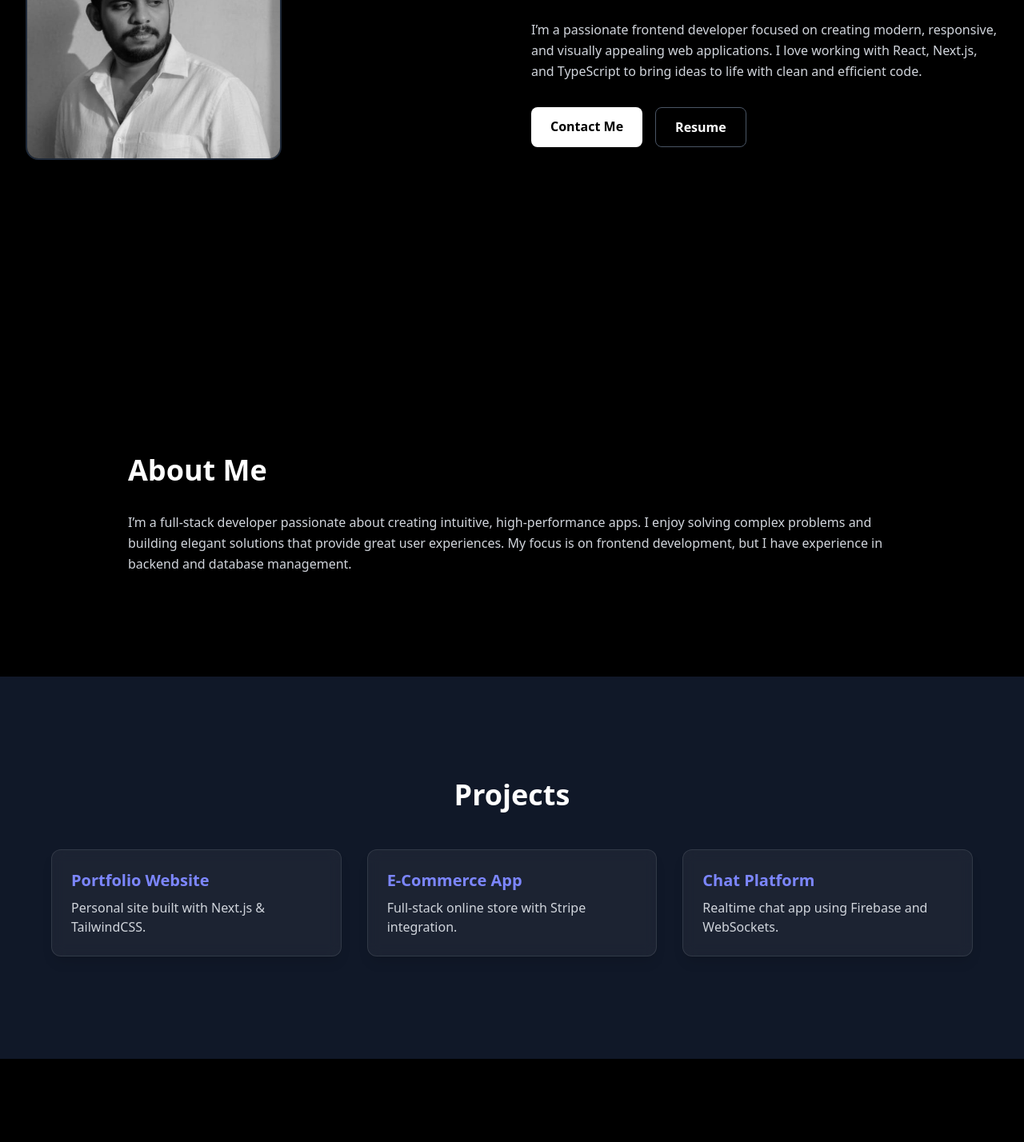
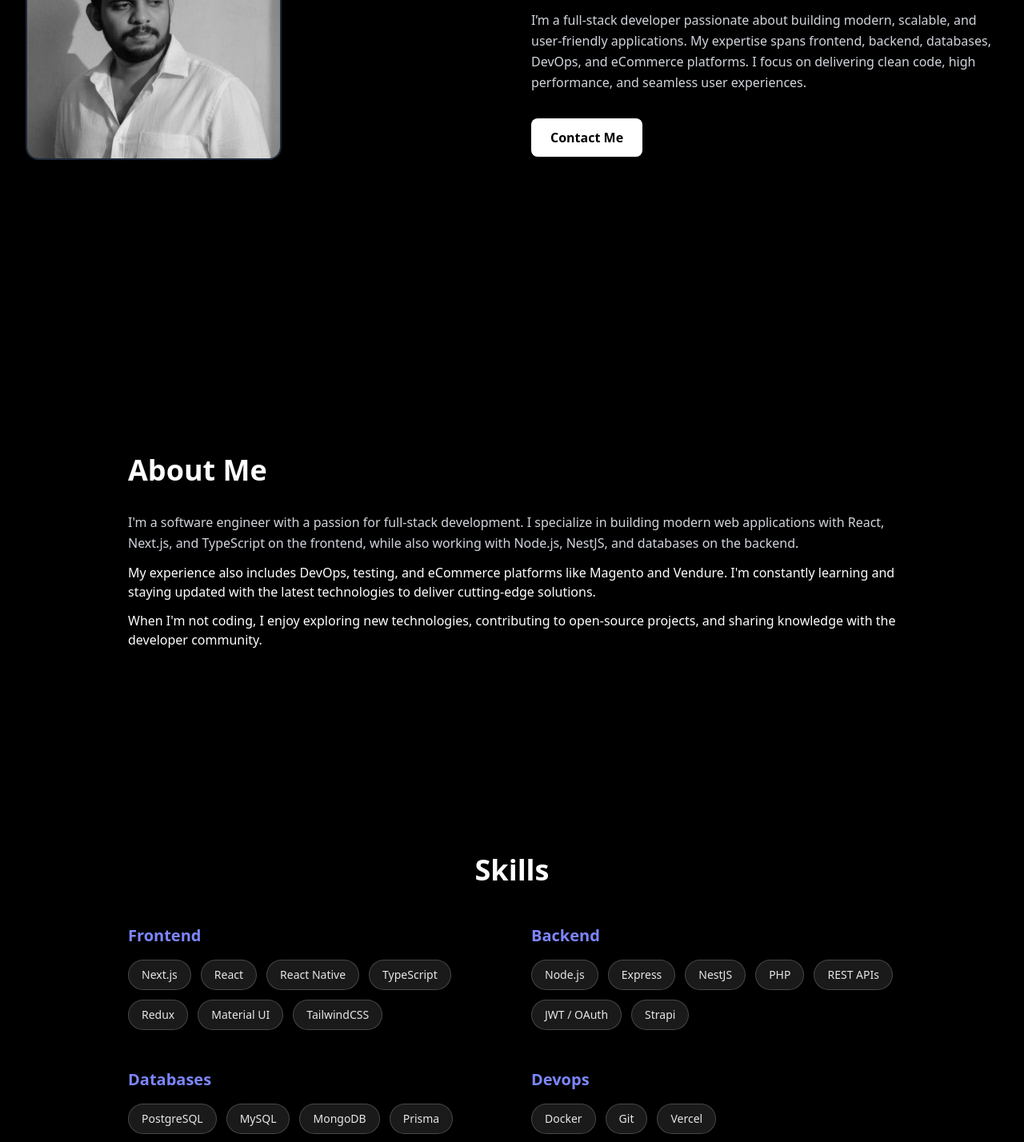
Before and after one commit to anandhu2022/anandhu-a-s-portfolio-website, a Next.js app: page / in a window 1280 px wide. Shown: the part 360-1788 px from the top of the page at 80% size. Built offline with nearby package versions, Linux system fonts and the light colour scheme.

Commit message:
Updated the content

```diff
--- a/src/app/page.tsx
+++ b/src/app/page.tsx
@@ -1,16 +1,26 @@
 // app/page.tsx
-"use client";
+'use client';
 
-import Image from "next/image";
-import { motion } from "framer-motion";
+import Image from 'next/image';
+import { motion } from 'framer-motion';
 
-const projects = [
-    { title: "Portfolio Website", desc: "Personal site built with Next.js & TailwindCSS." },
-    { title: "E-Commerce App", desc: "Full-stack online store with Stripe integration." },
-    { title: "Chat Platform", desc: "Realtime chat app using Firebase and WebSockets." },
-];
-
-const skills = ["Next.js", "React", "TypeScript", "Node.js", "Express", "PostgreSQL", "Docker"];
+// ✅ Grouped Skills
+const skills = {
+    frontend: [
+        'Next.js',
+        'React',
+        'React Native',
+        'TypeScript',
+        'Redux',
+        'Material UI',
+        'TailwindCSS',
+    ],
+    backend: ['Node.js', 'Express', 'NestJS', 'PHP', 'REST APIs', 'JWT / OAuth', 'Strapi'],
+    databases: ['PostgreSQL', 'MySQL', 'MongoDB', 'Prisma', 'Redis'],
+    devops: ['Docker', 'Git', 'Vercel'],
+    testing: ['Jest', 'Postman'],
+    ecommerce: ['Magento2', 'Adobe Commerce', 'Vendure'],
+};
 
 export default function Home() {
     return (
@@ -24,16 +34,16 @@ export default function Home() {
                     transition={{ duration: 1 }}
                     className="flex justify-center md:justify-start flex-1"
                 >
-                    <div className="w-64 h-64 md:w-80 md:h-80 rounded-2xl overflow-hidden border-2 border-gray-800 shadow-lg">
+                    <div className="relative w-64 h-64 md:w-80 md:h-80 rounded-2xl overflow-hidden border-2 border-gray-800 shadow-lg">
                         <Image
                             src="/profile.jpg"
                             alt="Anandhu A S"
-                            width={320}
-                            height={320}
-                            className="object-cover object-top w-full h-full"
+                            fill
+                            className="object-cover object-top"
                             priority
                         />
                     </div>
+
                 </motion.div>
 
                 {/* Right Content */}
@@ -45,26 +55,27 @@ export default function Home() {
                 >
                     <h1 className="text-5xl md:text-6xl font-bold mb-4">Anandhu A S</h1>
                     <h2 className="text-xl text-gray-400 mb-6">
-                        Frontend Developer | React | Next.js | TypeScript
+                        Full-Stack Developer | React | Next.js | TypeScript
                     </h2>
                     <p className="text-gray-300 leading-relaxed mb-8">
-                        I’m a passionate frontend developer focused on creating modern,
-                        responsive, and visually appealing web applications. I love working
-                        with React, Next.js, and TypeScript to bring ideas to life with clean and efficient code.
+                        I’m a full-stack developer passionate about building modern, scalable, and user-friendly
+                        applications. My expertise spans frontend, backend, databases, DevOps, and eCommerce
+                        platforms. I focus on delivering clean code, high performance, and seamless user
+                        experiences.
                     </p>
                     <div className="flex gap-4 justify-center md:justify-start">
                         <a
-                            href="mailto:yourmail@example.com"
+                            href="mailto:anandhuas2022@gmail.com"
                             className="px-6 py-3 bg-white text-black rounded-lg font-semibold hover:bg-gray-200 transition"
                         >
                             Contact Me
                         </a>
-                        <a
-                            href="/resume.pdf"
-                            className="px-6 py-3 border border-gray-600 rounded-lg font-semibold hover:bg-gray-800 transition"
-                        >
-                            Resume
-                        </a>
+                        {/*<a*/}
+                        {/*  href="/resume.pdf"*/}
+                        {/*  className="px-6 py-3 border border-gray-600 rounded-lg font-semibold hover:bg-gray-800 transition"*/}
+                        {/*>*/}
+                        {/*  Resume*/}
+                        {/*</a>*/}
                     </div>
                 </motion.div>
             </section>
@@ -87,40 +98,19 @@ export default function Home() {
                     transition={{ duration: 0.6, delay: 0.2 }}
                     className="text-gray-300 leading-relaxed"
                 >
-                    I’m a full-stack developer passionate about creating intuitive,
-                    high-performance apps. I enjoy solving complex problems and building
-                    elegant solutions that provide great user experiences. My focus is on
-                    frontend development, but I have experience in backend and database management.
+                    I'm a software engineer with a passion for full-stack development. I specialize in
+                    building modern web applications with React, Next.js, and TypeScript on the frontend,
+                    while also working with Node.js, NestJS, and databases on the backend.
                 </motion.p>
-            </section>
-
-            {/* Projects Section */}
-            <section id="projects" className="py-32 px-8 bg-gray-900">
-                <motion.h2
-                    initial={{ opacity: 0, y: 20 }}
-                    whileInView={{ opacity: 1, y: 0 }}
-                    viewport={{ once: true }}
-                    transition={{ duration: 0.6 }}
-                    className="text-4xl font-bold mb-12 text-center"
-                >
-                    Projects
-                </motion.h2>
-                <div className="grid md:grid-cols-3 gap-8 max-w-6xl mx-auto">
-                    {projects.map((project, i) => (
-                        <motion.div
-                            key={i}
-                            initial={{ opacity: 0, y: 30 }}
-                            whileInView={{ opacity: 1, y: 0 }}
-                            viewport={{ once: true }}
-                            transition={{ duration: 0.6, delay: i * 0.2 }}
-                            whileHover={{ scale: 1.03 }}
-                            className="bg-white/5 border border-white/10 p-6 rounded-xl shadow-lg backdrop-blur-sm hover:border-indigo-600 transition"
-                        >
-                            <h3 className="text-xl font-semibold text-indigo-400 mb-2">{project.title}</h3>
-                            <p className="text-gray-300">{project.desc}</p>
-                        </motion.div>
-                    ))}
-                </div>
+                <motion.p className={`pt-3`}>
+                    My experience also includes DevOps, testing, and eCommerce platforms like Magento and
+                    Vendure. I'm constantly learning and staying updated with the latest technologies to
+                    deliver cutting-edge solutions.
+                </motion.p>
+                <motion.p className={`pt-3`}>
+                    When I'm not coding, I enjoy exploring new technologies, contributing to open-source
+                    projects, and sharing knowledge with the developer community.
+                </motion.p>
             </section>
 
             {/* Skills Section */}
@@ -134,18 +124,28 @@ export default function Home() {
                 >
                     Skills
                 </motion.h2>
-                <div className="flex flex-wrap justify-center gap-4">
-                    {skills.map((skill, i) => (
-                        <motion.span
+                <div className="grid md:grid-cols-2 gap-12">
+                    {Object.entries(skills).map(([category, items], i) => (
+                        <motion.div
                             key={i}
-                            initial={{ opacity: 0, y: 10 }}
+                            initial={{ opacity: 0, y: 20 }}
                             whileInView={{ opacity: 1, y: 0 }}
                             viewport={{ once: true }}
-                            transition={{ duration: 0.4, delay: i * 0.1 }}
-                            className="px-5 py-2 bg-white/10 border border-white/20 rounded-full text-gray-200 text-sm font-medium hover:border-indigo-400 transition"
+                            transition={{ duration: 0.5, delay: i * 0.2 }}
+                            className="text-left"
                         >
-                            {skill}
-                        </motion.span>
+                            <h3 className="text-xl font-semibold text-indigo-400 mb-4 capitalize">{category}</h3>
+                            <div className="flex flex-wrap gap-3">
+                                {items.map((skill, j) => (
+                                    <span
+                                        key={j}
+                                        className="px-4 py-2 bg-white/10 border border-white/20 rounded-full text-gray-200 text-sm font-medium hover:border-indigo-400 transition"
+                                    >
+                    {skill}
+                  </span>
+                                ))}
+                            </div>
+                        </motion.div>
                     ))}
                 </div>
             </section>
@@ -165,10 +165,30 @@ export default function Home() {
                     I’m open to freelance work, collaborations, or just a friendly chat.
                 </p>
                 <div className="flex justify-center gap-6 text-2xl">
-                    <a href="https://github.com/" target="_blank" className="hover:text-indigo-400 transition">🐙</a>
-                    <a href="https://linkedin.com/" target="_blank" className="hover:text-indigo-400 transition">💼</a>
-                    <a href="https://twitter.com/" target="_blank" className="hover:text-indigo-400 transition">🐦</a>
-                    <a href="mailto:yourmail@example.com" className="hover:text-indigo-400 transition">✉️</a>
+                    <a
+                        href="https://github.com/"
+                        target="_blank"
+                        className="hover:text-indigo-400 transition"
+                    >
+                        🐙
+                    </a>
+                    <a
+                        href="https://linkedin.com/"
+                        target="_blank"
+                        className="hover:text-indigo-400 transition"
+                    >
+                        💼
+                    </a>
+                    <a
+                        href="https://twitter.com/"
+                        target="_blank"
+                        className="hover:text-indigo-400 transition"
+                    >
+                        🐦
+                    </a>
+                    <a href="mailto:anandhuas2022@gmail.com" className="hover:text-indigo-400 transition">
+                        ✉️
+                    </a>
                 </div>
             </section>
 
```
